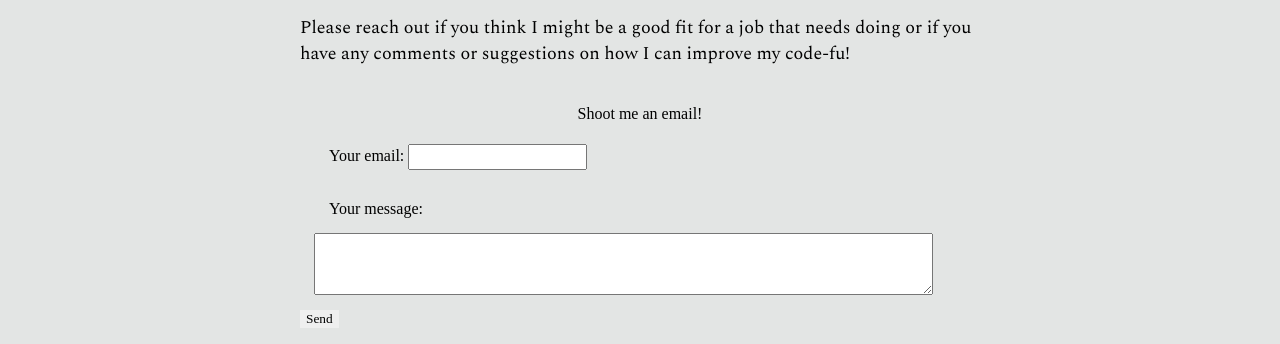
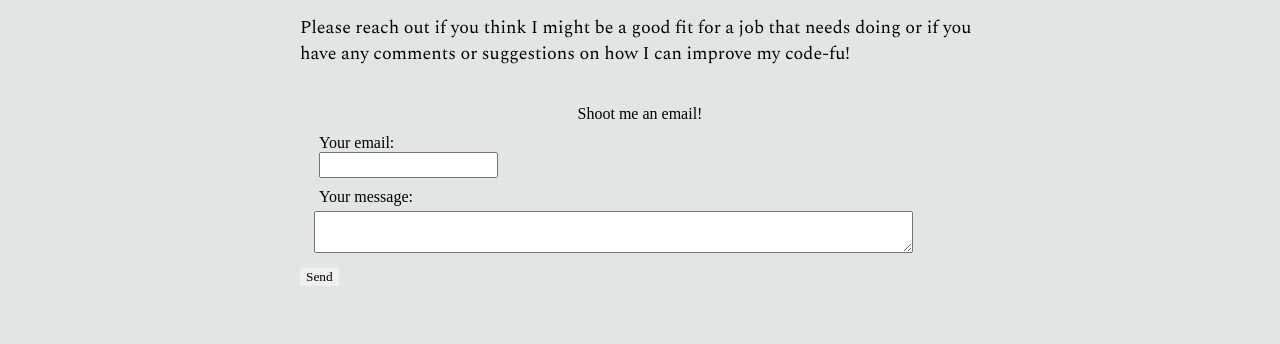
Before and after one commit to charmonica/portfolioworkingone, a plain HTML site: page index.html in a window 1280 px wide. Shown: the part 3748-4092 px from the top of the page. Drawn offline with nearby package versions, Linux system fonts and the light colour scheme; grey boxes are pictures that could not be loaded; a script that the page names is missing; a web font is replaced by a local one.

Commit message:
aligned form

```diff
--- a/style.css
+++ b/style.css
@@ -175,16 +175,17 @@ form button {
 
 form input {
   font-family: 'Spectral', serif;
+  display: block;
 }
 
 form label {
   display: block;
-  padding: 15px;
+  padding: 5px;
 }
 
 form textarea {
   width: 90%;
-  padding: 15px;
+  padding: 5px;
 }
 
 legend {
```
